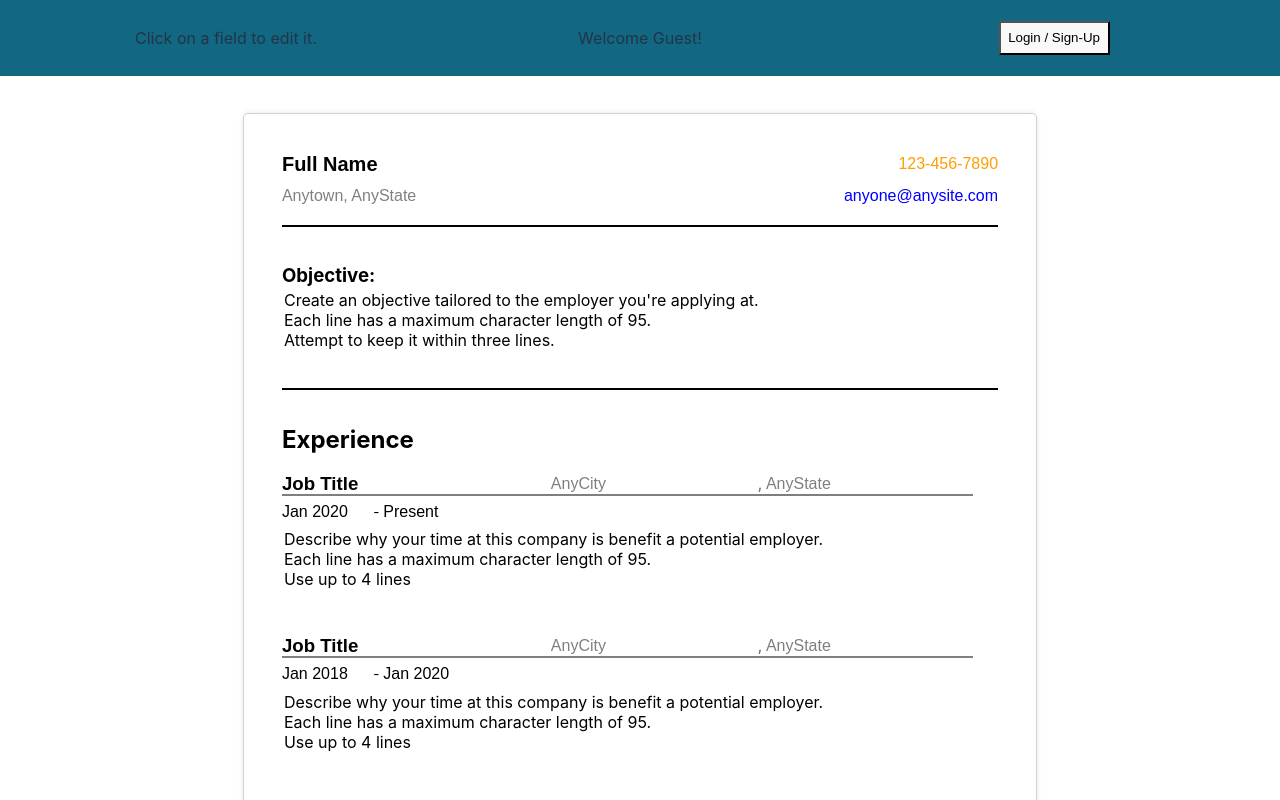
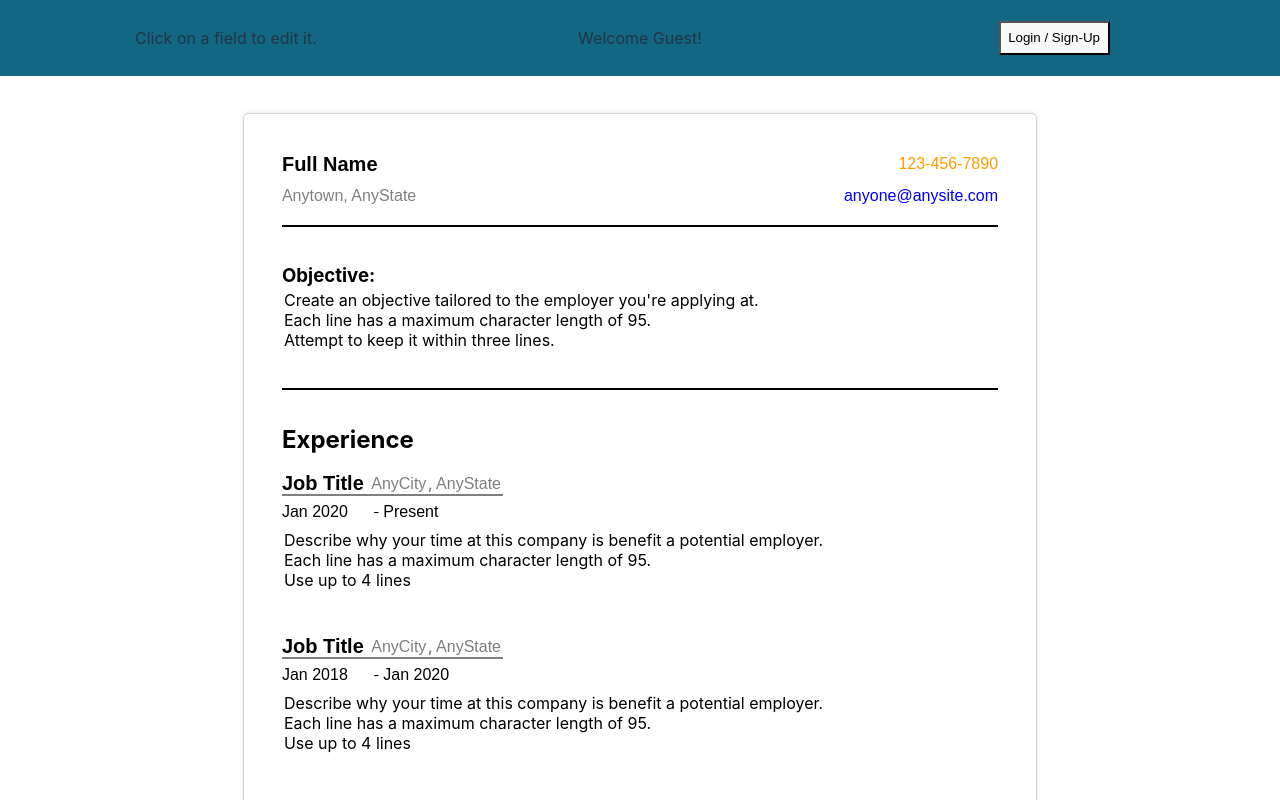
Before and after one commit to kensonjohnson/cv-app, a React (Vite) app: page / in a window 1280 px wide. Shown: the top 800 px of the page. Built offline with nearby package versions, Linux system fonts and the light colour scheme.

Commit message:
Improved UI/UX
Found and fixed bug that would sometimes save titleInfo as undefined,
causing issues on the next render cycle.

Fixed the spacing between the job title and location data.

```diff
--- a/src/components/Experience.jsx
+++ b/src/components/Experience.jsx
@@ -16,7 +16,6 @@ export function Experience(props) {
         }
         setExperience(changedExperience)
     }
-
     return (
         <div className="experience">
             <h2>Experience</h2>
--- a/src/components/Job.jsx
+++ b/src/components/Job.jsx
@@ -20,7 +20,7 @@ export function Job(props) {
         })
         if (findUpdatedJob.length === 1) {
             const newJob = findUpdatedJob[0]
-            setJobTitle(newJob.title)
+            setJobTitle(newJob.jobTitle)
             setLocation(newJob.location)
             setDateStart(newJob.dateStart)
             setDateEnd(newJob.dateEnd)
@@ -31,19 +31,21 @@ export function Job(props) {
     return (
         <div className="job">
             <div className="job-header">
+                <div>
                     <AutoGrowInput
                         value={jobTitle}
-                    className="job-title"
+                        className="job-title-field"
                         onBlur={() => {
                             handleUpdate(job.key, { jobTitle })
                         }}
                         onChange={(e) => {
                             setJobTitle(e.target.value)
                         }}
-                />
+                    />{" "}
+                </div>
                 <div className="job-location">
                     <AutoGrowInput
-                        className="notUsed"
+                        className="job-location-city"
                         value={location.city}
                         onBlur={() => {
                             handleUpdate(job.key, { location })
@@ -57,7 +59,7 @@ export function Job(props) {
                     />
                     {", "}
                     <AutoGrowInput
-                        className="notUsed"
+                        className="job-location-state"
                         value={location.state}
                         onBlur={() => {
                             handleUpdate(job.key, { location })
--- a/src/styles/Experience.css
+++ b/src/styles/Experience.css
@@ -1,5 +1,7 @@
 .experience {
     position: relative;
+    margin-bottom: 1cm;
+    padding-bottom: 0.1cm;
 }
 
 .experience::after {
--- a/src/styles/Job.css
+++ b/src/styles/Job.css
@@ -9,14 +9,9 @@
 
 .job-header {
     display: flex;
-    gap: 0.5cm;
     position: relative;
-    width: fit-content;
-}
-
-.job-title {
-    font-size: 14pt;
-    font-weight: 700;
+    width: min-content;
+    white-space: pre;
 }
 
 .job-header::after {
@@ -28,13 +23,31 @@
     border-bottom: 2px solid black;
     opacity: 0.5;
 }
-
+.job-title {
+    display: flex;
+    font-size: 14pt;
+    font-weight: 700;
+    opacity: 1;
+}
+.job-title-field {
+    font-size: 15pt;
+    font-weight: 700;
+    width: max-content;
+}
 .job-location {
     display: flex;
     font-size: 11pt;
-    white-space: pre;
     opacity: 0.5;
     font-weight: 600;
+}
+
+.job-location-city,
+.job-location-state {
+    color: black;
+    width: max-content;
+}
+.job-location-state {
+    padding-right: 2px;
 }
 
 .job-dates {
```
Lines whose indentation alone changed are shown as unchanged.
